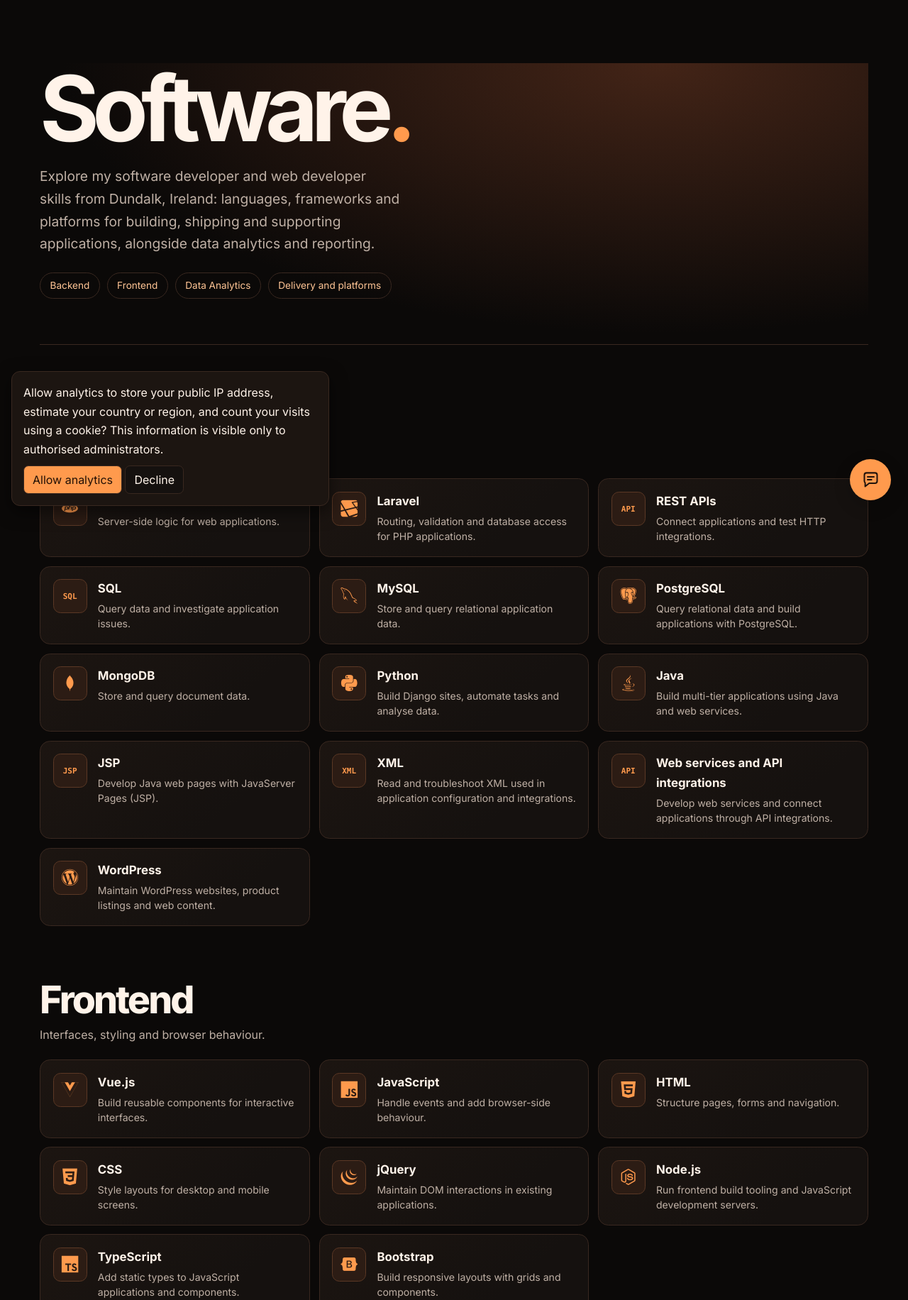
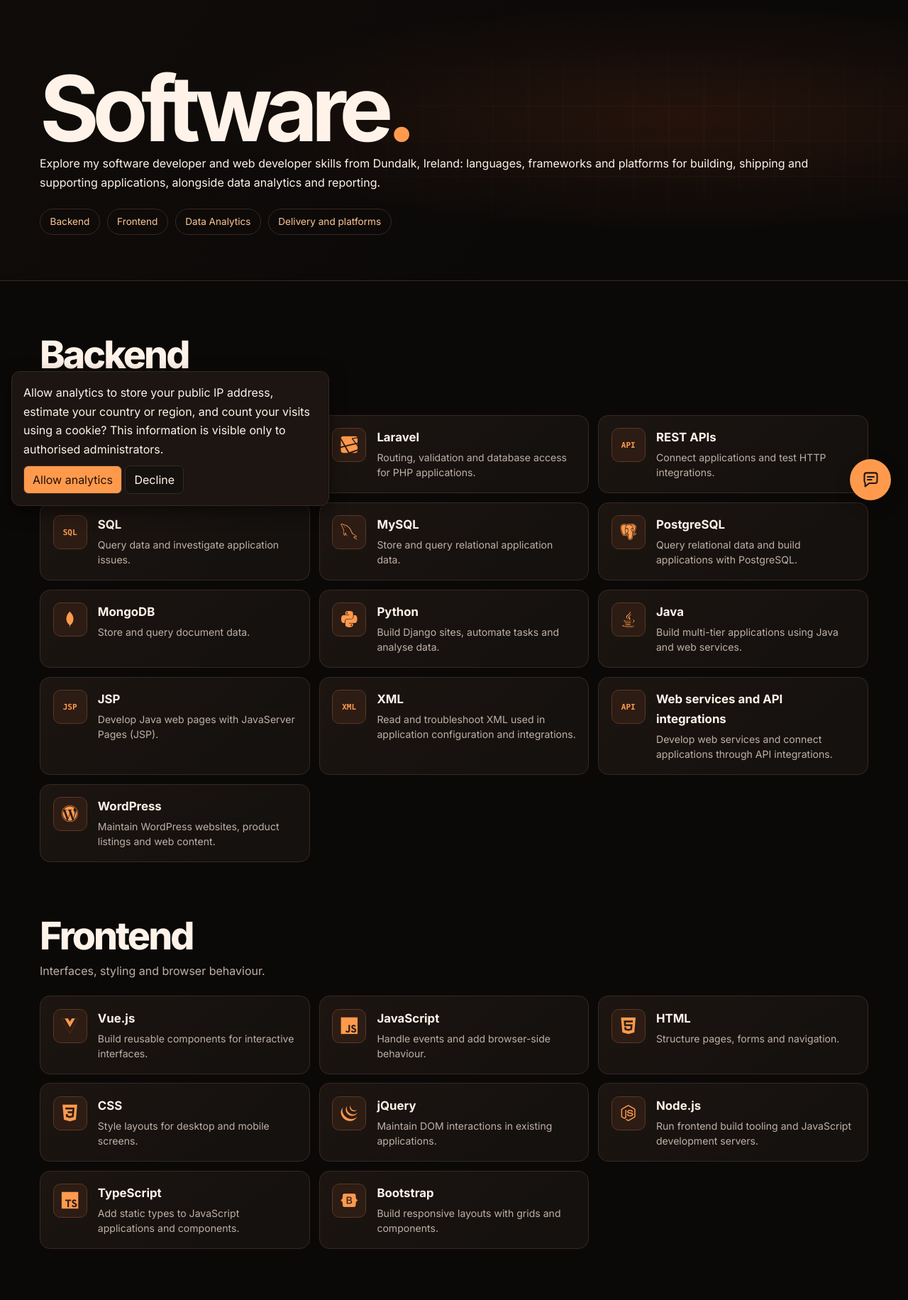
Before and after one commit to sujilkumarkm/portfolio, a Django app: page /software/ in a window 1280 px wide. Shown: the part 71-1903 px from the top of the page at 71% size. Run offline with Django 5.2, Linux system fonts and the light colour scheme; some libraries are stand-ins or nearby versions.

Commit message:
Polish portfolio intros, Twin artwork, and external links

```diff
--- a/static/portfolio.css
+++ b/static/portfolio.css
@@ -13,6 +13,8 @@
     --button-hover: #ffad71;
     --outline-fill: #231710;
     --outline-stroke: #d99b72;
+    --hero-base: #100c0a;
+    --hero-glow: rgb(145 61 26 / 20%);
 }
 
 :root {
@@ -24,7 +26,6 @@
     --theme-control-fg: var(--accent-light);
     --theme-control-border: var(--line);
     --header-bg: rgb(11 9 8 / 92%);
-    --intro-glow: #432417;
     --icon-border: #5b3825;
     --icon-bg: #2c1c14;
     --project-glow: #ca642b;
@@ -56,7 +57,8 @@ html[data-theme="light"] {
     --line: #e1c8b5;
     --action-fg: #fff8ef;
     --header-bg: rgb(255 249 242 / 94%);
-    --intro-glow: #f9dac1;
+    --hero-base: #fff3e8;
+    --hero-glow: rgb(210 113 60 / 20%);
     --icon-border: #d9a986;
     --icon-bg: #fae8d9;
     --button-hover: #743615;
@@ -207,13 +209,12 @@ section[id] { scroll-margin-top: 5.5rem; }
 .nav-links > a[aria-current="page"]:not(.button) { color: var(--accent-light); }
 
 .software-page {
-    padding-block: clamp(3rem, 7vw, 6rem) 5rem;
+    padding-bottom: 5rem;
 }
 
 .software-intro {
-    padding-bottom: clamp(2rem, 5vw, 4rem);
+    padding-block: clamp(3rem, 7vw, 6rem) clamp(2rem, 5vw, 4rem);
     border-bottom: 1px solid var(--line);
-    background: radial-gradient(ellipse at 75% 0%, var(--intro-glow) 0%, transparent 68%);
 }
 
 .software-intro h1 {
@@ -363,17 +364,20 @@ section[id] { scroll-margin-top: 5.5rem; }
 }
 
 .hero {
+    border-bottom: 1px solid var(--line);
+}
+
+.hero-backdrop {
     position: relative;
     isolation: isolate;
     overflow: hidden;
     color: var(--text);
-    border-bottom: 1px solid var(--line);
     background:
-        radial-gradient(ellipse at 75% 42%, rgb(145 61 26 / 20%), transparent 49%),
-        linear-gradient(125deg, #100c0a, var(--bg) 62%);
+        radial-gradient(ellipse at 75% 42%, var(--hero-glow), transparent 49%),
+        linear-gradient(125deg, var(--hero-base), var(--bg) 62%);
 }
 
-.hero::before {
+.hero-backdrop::before {
     position: absolute;
     inset: 0;
     z-index: -1;
@@ -815,6 +819,15 @@ section[id] { scroll-margin-top: 5.5rem; }
 
 .project-chat {
     scroll-margin-top: 5.5rem;
+}
+
+.project-chat-illustration {
+    display: block;
+    width: 100%;
+    height: auto;
+    margin-top: clamp(1.15rem, 3vw, 2rem);
+    border: 1px solid var(--line);
+    border-radius: .75rem;
 }
 
 .chat-art {
--- a/templates/contact.html
+++ b/templates/contact.html
@@ -31,7 +31,8 @@
         {% include "page_theme_control.html" %}
     </header>
 
-    <main id="main" class="contact-page shell" tabindex="-1">
+    <main id="main" class="contact-page hero-backdrop" tabindex="-1">
+        <div class="shell">
             <h1>Contact <span class="outline-text">me.</span></h1>
             <div class="contact-grid">
                 <section class="profile-card" aria-labelledby="address-title" data-card-glow>
@@ -41,7 +42,7 @@
                         <p class="contact-phone"><a class="button call-button" href="tel:{{ phone }}">Call me <span>{{ phone }}</span></a></p>
                     {% endif %}
                     {% with query=street_address|add:", "|add:locality|add:", "|add:region %}
-                    <a href="https://www.google.com/maps/search/?api=1&amp;query={{ query|urlencode }}">Open in Google Maps</a>
+                        <a href="https://www.google.com/maps/search/?api=1&amp;query={{ query|urlencode }}" target="_blank" rel="noopener noreferrer">Open in Google Maps</a>
                     {% endwith %}
                 </section>
                 {% with query=street_address|add:", "|add:locality|add:", "|add:region %}
@@ -49,6 +50,7 @@
                         src="https://maps.google.com/maps?q={{ query|urlencode }}&amp;output=embed"
                         width="800" height="450" loading="lazy" referrerpolicy="strict-origin-when-cross-origin"></iframe>
                 {% endwith %}
+            </div>
         </div>
     </main>
 
--- a/templates/software.html
+++ b/templates/software.html
@@ -14,8 +14,9 @@
 <body>
     <a class="skip-link" href="#main">Skip to content</a>
     {% include "site_header.html" %}
-    <main id="main" class="shell software-page" tabindex="-1">
-        <header class="software-intro">
+    <main id="main" class="software-page" tabindex="-1">
+        <header class="software-intro hero-backdrop">
+            <div class="shell">
                 <h1>Software<span>.</span></h1>
                 <p>Explore my software developer and web developer skills from Dundalk, Ireland: languages, frameworks and platforms for building, shipping and supporting applications, alongside data analytics and reporting.</p>
                 <nav class="software-jump" aria-label="Software categories">
@@ -24,9 +25,10 @@
                     <a href="#analytics">Data Analytics</a>
                     <a href="#delivery">Delivery and platforms</a>
                 </nav>
+            </div>
         </header>
 
-        <section class="software-section" id="backend" aria-labelledby="backend-title">
+        <section class="software-section shell" id="backend" aria-labelledby="backend-title">
             <h2 id="backend-title">Backend</h2>
             <p>Application logic, integrations and data.</p>
             <ul class="software-grid">
@@ -124,7 +126,7 @@
             </ul>
         </section>
 
-        <section class="software-section" id="frontend" aria-labelledby="frontend-title">
+        <section class="software-section shell" id="frontend" aria-labelledby="frontend-title">
             <h2 id="frontend-title">Frontend</h2>
             <p>Interfaces, styling and browser behaviour.</p>
             <ul class="software-grid">
@@ -187,7 +189,7 @@
             </ul>
         </section>
 
-        <section class="software-section" id="analytics" aria-labelledby="analytics-title">
+        <section class="software-section shell" id="analytics" aria-labelledby="analytics-title">
             <h2 id="analytics-title">Data Analytics</h2>
             <p>Data preparation, dashboards and reporting.</p>
             <ul class="software-grid">
@@ -236,7 +238,7 @@
             </ul>
         </section>
 
-        <section class="software-section" id="delivery" aria-labelledby="delivery-title">
+        <section class="software-section shell" id="delivery" aria-labelledby="delivery-title">
             <h2 id="delivery-title">Delivery and platforms</h2>
             <p>Source control, deployment and operating environments.</p>
             <ul class="software-grid">
```
Also changed, not shown: templates/ai.html (+7 -5 lines), templates/portfolio.html (+5 -4 lines), templates/support.html (+12 -10 lines), static/digital-twin-conversation.jpg (added). Lines whose indentation alone changed are shown as unchanged.
